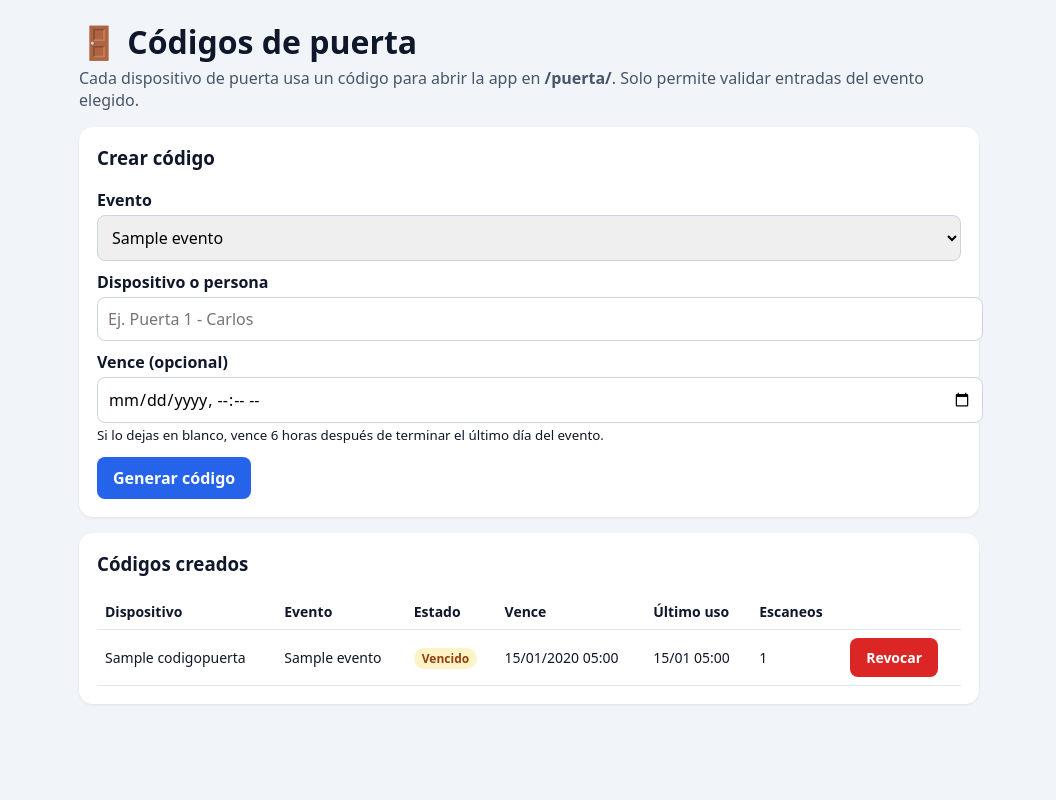
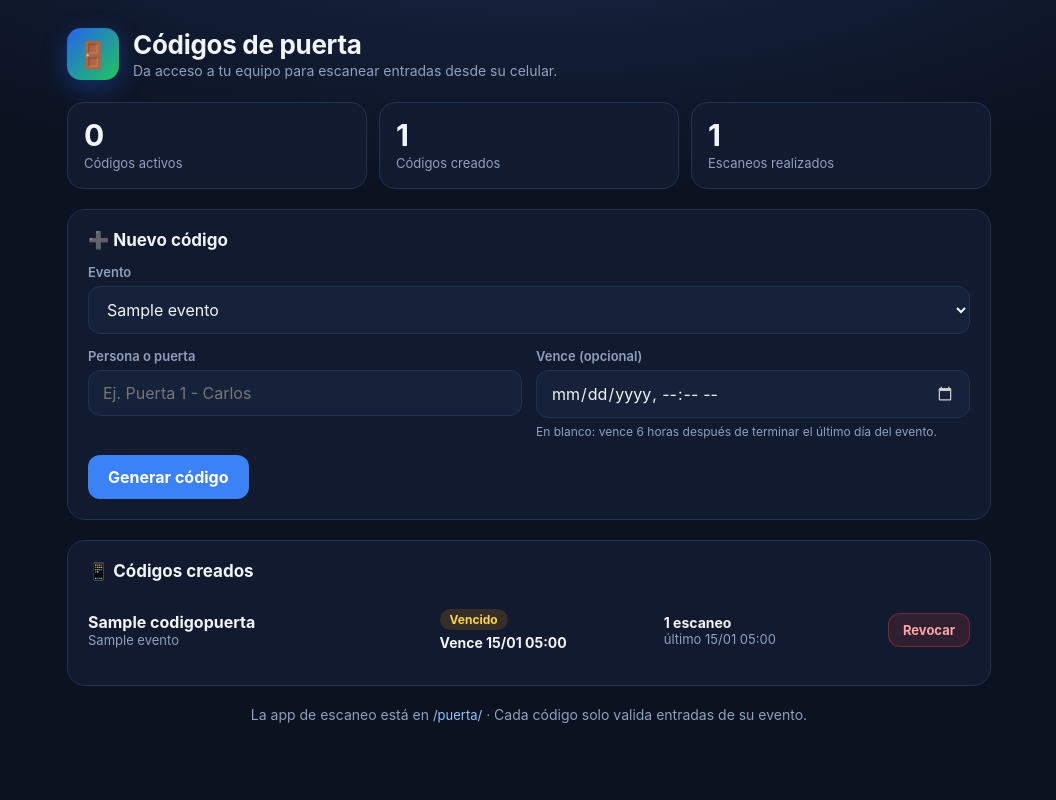
Before and after one commit to leonardoAndre7/proyecto_entradas_excel, a Django app: page /puerta/admin/ in a window 1280 px wide. Shown: the whole page, without its empty margins (111-1167 px from the left). Run offline with Django 5.2, Linux system fonts and the light colour scheme; a user stored in the database is signed in; tables that the repository leaves empty hold one stand-in row (values such as "Sample post").

Commit message:
Panel de codigos de puerta rediseñado: resumen, estados, copiar y enviar por WhatsApp
Co-Authored-By: Claude Sonnet 5.5 <noreply@anthropic.com>

```diff
--- a/webcliente/cliente/templates/cliente/puerta_panel.html
+++ b/webcliente/cliente/templates/cliente/puerta_panel.html
@@ -3,70 +3,118 @@
 <head>
 <meta charset="utf-8">
 <meta name="viewport" content="width=device-width, initial-scale=1">
+<meta name="robots" content="noindex">
 <title>Códigos de puerta</title>
 <style>
-  body{font-family:system-ui,Segoe UI,Roboto,sans-serif;background:#f1f5f9;color:#0f172a;margin:0;padding:20px}
-  .wrap{max-width:900px;margin:0 auto}
-  h1{margin:0 0 4px} p.sub{color:#475569;margin-top:0}
-  .card{background:#fff;border-radius:14px;padding:18px;margin:16px 0;box-shadow:0 1px 3px rgba(0,0,0,.08)}
-  label{display:block;font-weight:600;margin:10px 0 4px}
-  input,select{width:100%;padding:10px;border:1px solid #cbd5e1;border-radius:8px;font:inherit}
-  button{padding:10px 16px;border:0;border-radius:8px;font:inherit;font-weight:700;cursor:pointer;background:#2563eb;color:#fff;margin-top:12px}
-  button.rojo{background:#dc2626;margin:0} button.gris{background:#475569;margin:0}
-  table{width:100%;border-collapse:collapse} th,td{text-align:left;padding:8px;border-bottom:1px solid #e2e8f0;font-size:14px}
-  .tag{padding:2px 8px;border-radius:999px;font-size:12px;font-weight:700}
-  .ok{background:#dcfce7;color:#166534}.no{background:#fee2e2;color:#991b1b}.ven{background:#fef3c7;color:#92400e}
-  .nuevo{background:#ecfdf5;border:2px solid #16a34a;text-align:center}
-  .nuevo .cod{font-size:44px;font-weight:800;letter-spacing:6px;font-family:ui-monospace,Consolas,monospace}
-  .err{color:#b91c1c;font-weight:600}
-  .scroll{overflow-x:auto}
+  :root{--bg:#0b1220;--panel:#111a2e;--panel2:#16213a;--line:#233252;--tx:#f1f5f9;--mut:#8ea0bf;
+        --azul:#3b82f6;--verde:#22c55e;--rojo:#ef4444;--ambar:#f59e0b}
+  *{box-sizing:border-box}
+  body{margin:0;background:radial-gradient(1200px 500px at 50% -150px,#1b2a4d 0,var(--bg) 70%) no-repeat,var(--bg);
+       color:var(--tx);font-family:Inter,system-ui,-apple-system,Segoe UI,Roboto,sans-serif;min-height:100vh}
+  .wrap{max-width:960px;margin:0 auto;padding:28px 18px 60px}
+  header{display:flex;align-items:center;gap:14px;margin-bottom:22px}
+  .logo{width:52px;height:52px;border-radius:14px;background:linear-gradient(135deg,#2563eb,#22c55e);display:grid;place-items:center;font-size:26px;box-shadow:0 8px 24px rgba(37,99,235,.35)}
+  h1{margin:0;font-size:26px;letter-spacing:-.3px} .sub{margin:2px 0 0;color:var(--mut);font-size:14px}
+  .stats{display:grid;grid-template-columns:repeat(3,1fr);gap:12px;margin-bottom:20px}
+  .stat{background:var(--panel);border:1px solid var(--line);border-radius:16px;padding:16px}
+  .stat b{display:block;font-size:30px;line-height:1.1} .stat span{color:var(--mut);font-size:13px}
+  .card{background:var(--panel);border:1px solid var(--line);border-radius:18px;padding:20px;margin-bottom:20px}
+  .card h2{margin:0 0 14px;font-size:17px}
+  .grid{display:grid;grid-template-columns:1fr 1fr;gap:14px}
+  .full{grid-column:1/-1}
+  label{display:block;font-size:13px;font-weight:600;color:var(--mut);margin:0 0 6px}
+  input,select{width:100%;padding:12px 14px;border-radius:12px;border:1px solid var(--line);background:var(--panel2);color:var(--tx);font:inherit;outline:none}
+  input:focus,select:focus{border-color:var(--azul);box-shadow:0 0 0 3px rgba(59,130,246,.25)}
+  ::-webkit-calendar-picker-indicator{filter:invert(.8)}
+  .hint{color:var(--mut);font-size:12px;margin-top:6px}
+  .btn{display:inline-flex;align-items:center;justify-content:center;gap:8px;padding:12px 20px;border:0;border-radius:12px;
+       font:inherit;font-weight:700;cursor:pointer;color:#fff;background:var(--azul);text-decoration:none}
+  .btn:hover{filter:brightness(1.1)} .btn.verde{background:#16a34a} .btn.gris{background:var(--panel2);border:1px solid var(--line)}
+  .btn.rojo{background:rgba(239,68,68,.14);color:#fca5a5;border:1px solid rgba(239,68,68,.35);padding:8px 14px;font-size:13px}
+  .btn.ok{background:rgba(34,197,94,.14);color:#86efac;border:1px solid rgba(34,197,94,.35);padding:8px 14px;font-size:13px}
+  .err{background:rgba(239,68,68,.12);border:1px solid rgba(239,68,68,.4);color:#fca5a5;padding:10px 14px;border-radius:12px;margin-bottom:14px;font-weight:600}
+  /* código nuevo */
+  .nuevo{border:2px solid var(--verde);background:linear-gradient(160deg,rgba(34,197,94,.12),var(--panel));text-align:center}
+  .nuevo .quien{color:var(--mut)} .cod{font-family:ui-monospace,Consolas,monospace;font-size:clamp(34px,9vw,56px);font-weight:800;letter-spacing:.14em;margin:10px 0}
+  .acciones{display:flex;gap:10px;justify-content:center;flex-wrap:wrap;margin:14px 0 10px}
+  .aviso{color:#fcd34d;font-size:13px}
+  /* lista */
+  .fila{display:grid;grid-template-columns:1.6fr 1fr 1fr auto;gap:12px;align-items:center;padding:14px 0;border-top:1px solid var(--line)}
+  .fila:first-of-type{border-top:0}
+  .nom{font-weight:700} .ev{color:var(--mut);font-size:13px}
+  .meta{font-size:13px;color:var(--mut)} .meta b{color:var(--tx);display:block;font-size:14px}
+  .tag{display:inline-block;padding:3px 10px;border-radius:999px;font-size:12px;font-weight:700;margin-bottom:4px}
+  .t-activo{background:rgba(34,197,94,.16);color:#86efac}.t-revocado{background:rgba(239,68,68,.16);color:#fca5a5}.t-vencido{background:rgba(245,158,11,.16);color:#fcd34d}
+  .vacio{color:var(--mut);text-align:center;padding:26px 0}
+  .link{color:#93c5fd;font-size:13px;text-decoration:none}
+  @media(max-width:640px){.grid{grid-template-columns:1fr}.stats{gap:8px}.stat b{font-size:24px}.fila{grid-template-columns:1fr 1fr}.fila>:last-child{grid-column:1/-1}}
 </style>
 </head>
 <body><div class="wrap">
-  <h1>🚪 Códigos de puerta</h1>
-  <p class="sub">Cada dispositivo de puerta usa un código para abrir la app en <b>/puerta/</b>. Solo permite validar entradas del evento elegido.</p>
+  <header>
+    <div class="logo">🚪</div>
+    <div><h1>Códigos de puerta</h1><p class="sub">Da acceso a tu equipo para escanear entradas desde su celular.</p></div>
+  </header>
+
+  <div class="stats">
+    <div class="stat"><b>{{ n_activos }}</b><span>Códigos activos</span></div>
+    <div class="stat"><b>{{ codigos|length }}</b><span>Códigos creados</span></div>
+    <div class="stat"><b>{{ n_escaneos }}</b><span>Escaneos realizados</span></div>
+  </div>
 
   {% if nuevo %}
   <div class="card nuevo">
-    <div>Código para <b>{{ nuevo.obj.nombre }}</b> ({{ nuevo.obj.evento.nombre }})</div>
-    <div class="cod">{{ nuevo.codigo }}</div>
-    <div><b>Anótalo ahora:</b> por seguridad no se vuelve a mostrar. Vence el {{ nuevo.obj.vence_en|date:"d/m/Y H:i" }}.</div>
+    <div class="quien">Código para <b>{{ nuevo.obj.nombre }}</b> · {{ nuevo.obj.evento.nombre }}</div>
+    <div class="cod" id="cod">{{ nuevo.codigo }}</div>
+    <div class="acciones">
+      <button class="btn gris" type="button" onclick="copiar()" id="bcopiar">📋 Copiar código</button>
+      <a class="btn verde" href="{{ nuevo.wa }}" target="_blank" rel="noopener">💬 Enviar por WhatsApp</a>
+    </div>
+    <div class="aviso">⚠️ Anótalo o envíalo ahora: por seguridad no se vuelve a mostrar. Vence el {{ nuevo.obj.vence_en|date:"d/m/Y H:i" }}.</div>
   </div>
   {% endif %}
 
   <div class="card">
-    <h3 style="margin-top:0">Crear código</h3>
+    <h2>➕ Nuevo código</h2>
     {% if error %}<div class="err">{{ error }}</div>{% endif %}
     <form method="post">{% csrf_token %}
       <input type="hidden" name="accion" value="crear">
-      <label>Evento</label>
-      <select name="evento" required>{% for e in eventos %}<option value="{{ e.id }}">{{ e.nombre }}</option>{% endfor %}</select>
-      <label>Dispositivo o persona</label>
-      <input name="nombre" maxlength="80" placeholder="Ej. Puerta 1 - Carlos" required>
-      <label>Vence (opcional)</label>
-      <input type="datetime-local" name="vence">
-      <small>Si lo dejas en blanco, vence 6 horas después de terminar el último día del evento.</small><br>
-      <button type="submit">Generar código</button>
+      <div class="grid">
+        <div class="full"><label>Evento</label>
+          <select name="evento" required>{% for e in eventos %}<option value="{{ e.id }}">{{ e.nombre }}</option>{% endfor %}</select></div>
+        <div><label>Persona o puerta</label><input name="nombre" maxlength="80" placeholder="Ej. Puerta 1 - Carlos" required></div>
+        <div><label>Vence (opcional)</label><input type="datetime-local" name="vence">
+          <div class="hint">En blanco: vence 6 horas después de terminar el último día del evento.</div></div>
+      </div>
+      <div style="margin-top:16px"><button class="btn" type="submit">Generar código</button></div>
     </form>
   </div>
 
-  <div class="card scroll">
-    <h3 style="margin-top:0">Códigos creados</h3>
-    <table>
-      <tr><th>Dispositivo</th><th>Evento</th><th>Estado</th><th>Vence</th><th>Último uso</th><th>Escaneos</th><th></th></tr>
-      {% for c in codigos %}
-      <tr>
-        <td>{{ c.nombre }}</td><td>{{ c.evento.nombre }}</td>
-        <td>{% if not c.activo %}<span class="tag no">Revocado</span>{% elif c.vence_en <= ahora %}<span class="tag ven">Vencido</span>{% else %}<span class="tag ok">Activo</span>{% endif %}</td>
-        <td>{{ c.vence_en|date:"d/m/Y H:i" }}</td>
-        <td>{{ c.ultimo_uso|date:"d/m H:i"|default:"—" }}</td>
-        <td>{{ c.escaneos }}</td>
-        <td><form method="post" style="margin:0">{% csrf_token %}<input type="hidden" name="id" value="{{ c.id }}">
-          {% if c.activo %}<input type="hidden" name="accion" value="revocar"><button class="rojo" onclick="return confirm('¿Revocar este código? El dispositivo quedará sin acceso.')">Revocar</button>
-          {% else %}<input type="hidden" name="accion" value="reactivar"><button class="gris">Reactivar</button>{% endif %}
-        </form></td>
-      </tr>
-      {% empty %}<tr><td colspan="7">Aún no hay códigos.</td></tr>{% endfor %}
-    </table>
+  <div class="card">
+    <h2>📱 Códigos creados</h2>
+    {% for c in codigos %}
+    <div class="fila">
+      <div><div class="nom">{{ c.nombre }}</div><div class="ev">{{ c.evento.nombre }}</div></div>
+      <div class="meta"><span class="tag t-{{ c.estado }}">{% if c.estado == "activo" %}Activo{% elif c.estado == "revocado" %}Revocado{% else %}Vencido{% endif %}</span>
+        <b>Vence {{ c.vence_en|date:"d/m H:i" }}</b></div>
+      <div class="meta"><b>{{ c.escaneos }} escaneo{{ c.escaneos|pluralize }}</b>{% if c.ultimo_uso %}último {{ c.ultimo_uso|date:"d/m H:i" }}{% else %}sin uso aún{% endif %}</div>
+      <form method="post" style="margin:0">{% csrf_token %}<input type="hidden" name="id" value="{{ c.id }}">
+        {% if c.activo %}<input type="hidden" name="accion" value="revocar">
+          <button class="btn rojo" onclick="return confirm('¿Revocar el acceso de {{ c.nombre|escapejs }}? Dejará de poder escanear de inmediato.')">Revocar</button>
+        {% else %}<input type="hidden" name="accion" value="reactivar"><button class="btn ok">Reactivar</button>{% endif %}
+      </form>
+    </div>
+    {% empty %}<div class="vacio">Aún no hay códigos. Crea el primero arriba.</div>{% endfor %}
   </div>
-</div></body></html>
+
+  <p class="sub" style="text-align:center">La app de escaneo está en <a class="link" href="/puerta/">/puerta/</a> · Cada código solo valida entradas de su evento.</p>
+</div>
+<script>
+function copiar(){
+  var t = document.getElementById('cod').textContent.trim(), b = document.getElementById('bcopiar');
+  function ok(){ b.textContent = '✅ Copiado'; setTimeout(function(){ b.textContent = '📋 Copiar código'; }, 1800); }
+  if (navigator.clipboard) navigator.clipboard.writeText(t).then(ok);
+  else { var r = document.createRange(); r.selectNode(document.getElementById('cod')); getSelection().removeAllRanges(); getSelection().addRange(r); document.execCommand('copy'); ok(); }
+}
+</script>
+</body></html>
```
Also changed, not shown: webcliente/cliente/puerta.py (+14 -4 lines).
